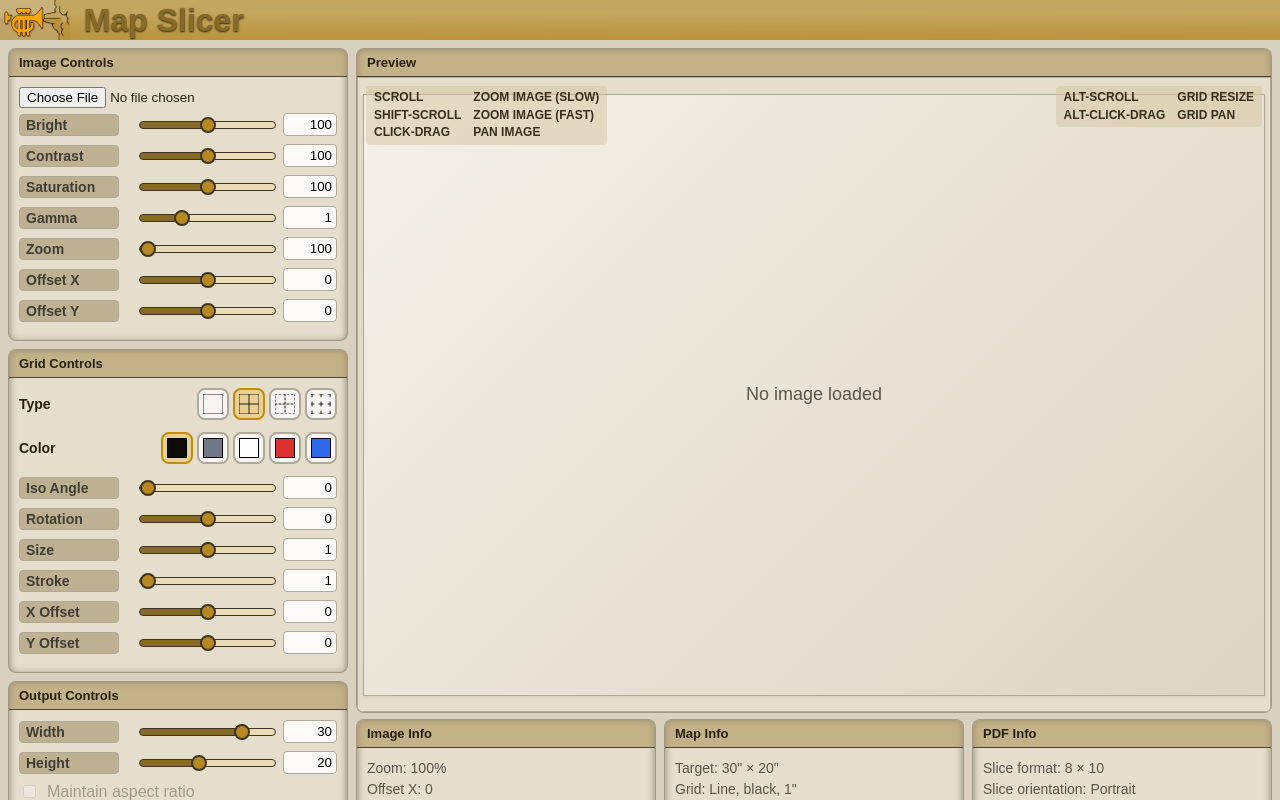
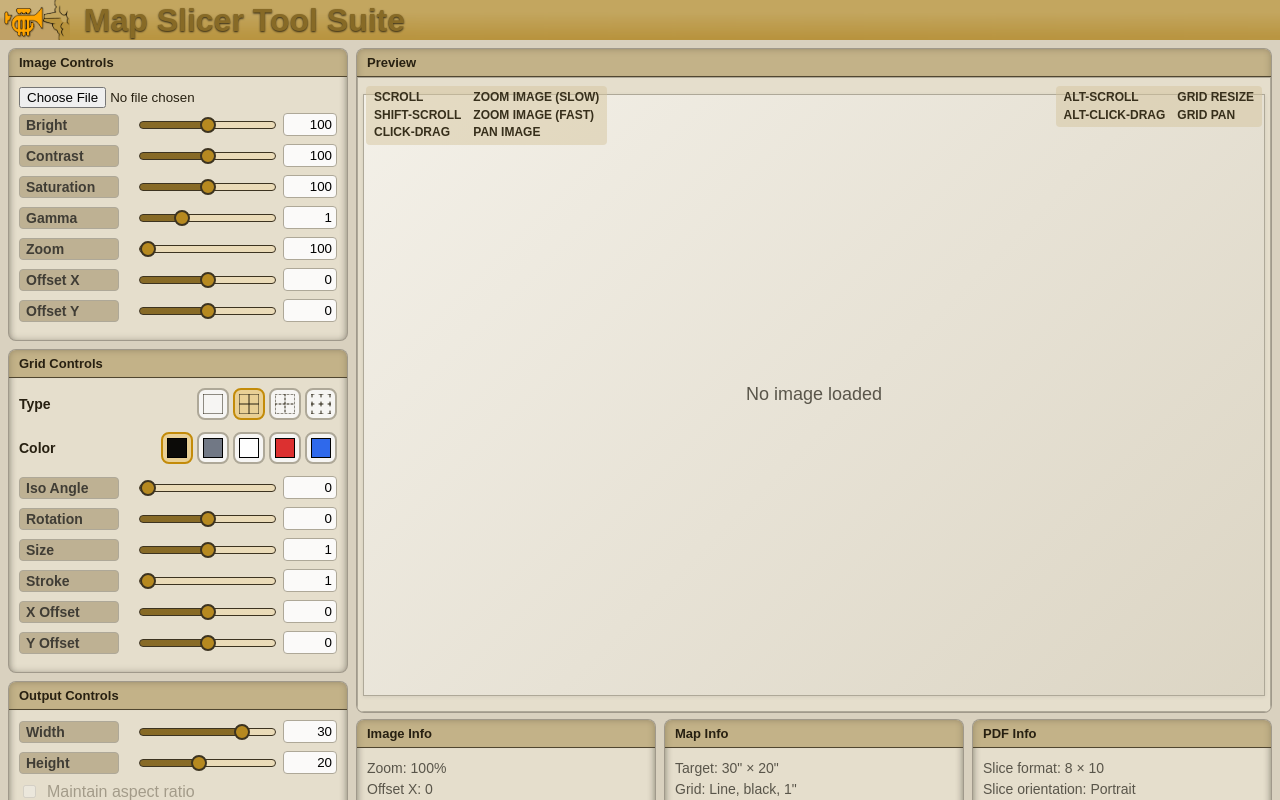
Before and after one commit to Trumpootcom/wms-ts, a React (Vite) app: page / in a window 1280 px wide. Built offline with nearby package versions, Linux system fonts and the light colour scheme.

Commit message:
Update app icon

```diff
--- a/index.html
+++ b/index.html
@@ -2,7 +2,7 @@
 <html lang="en">
   <head>
     <meta charset="UTF-8" />
-    <link rel="icon" type="image/svg+xml" href="/favicon.svg" />
+    <link rel="icon" type="image/svg+xml" href="/icon.svg" />
     <meta name="viewport" content="width=device-width, initial-scale=1.0" />
     <meta
       name="description"
--- a/src/App.tsx
+++ b/src/App.tsx
@@ -65,7 +65,7 @@
             textShadow: `0 1px 2px ${theme.app.titlebarTextShadow}`,
           }}
         >
-          Map Slicer
+          Map Slicer Tool Suite
         </h1>
       </header>
 
```
Also changed, not shown: public/icon.svg (added), public/ts-globe-map.svg (added).
